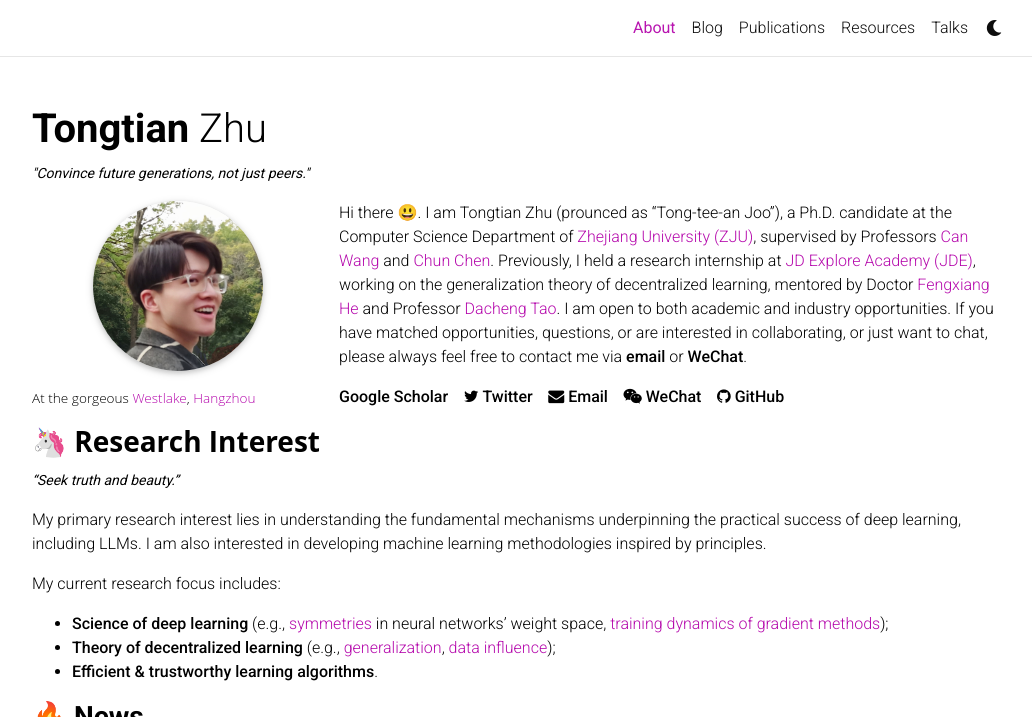
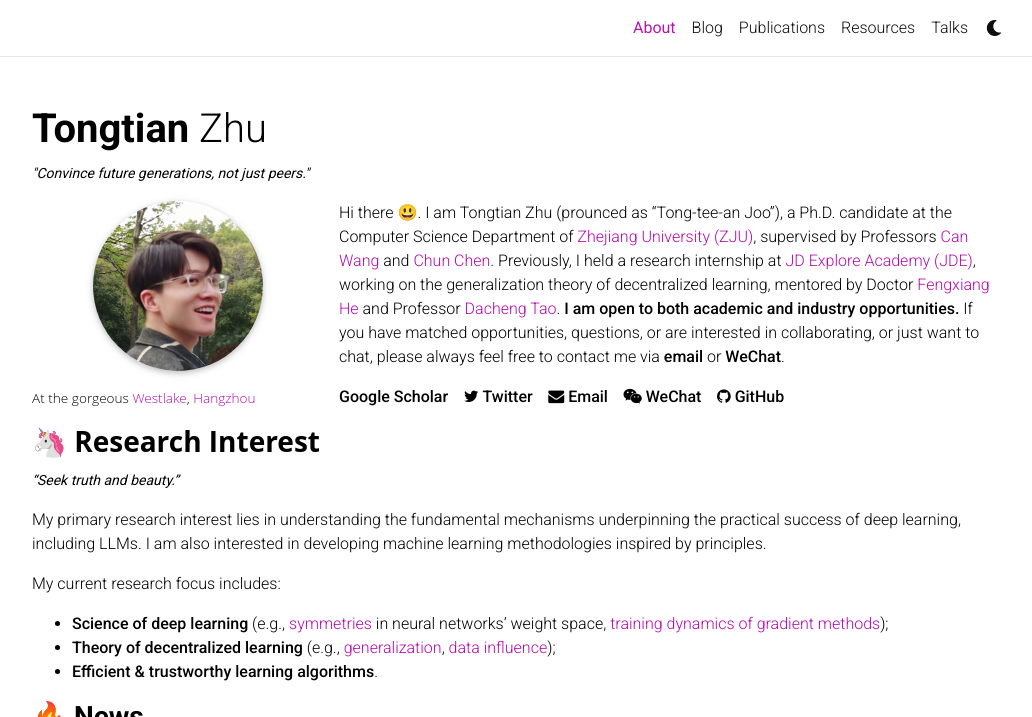
Before and after one commit to Raiden-Zhu/Raiden-Zhu.github.io, a Jekyll site: the page built from _pages/about.md, in a window 1280 px wide and 900 px high, cut to the strip 0-717 px from the top of the window. Shown: the whole strip, without its empty margins (123-1155 px from the left). Built offline with Jekyll 4.4.1, drawn with Linux system fonts in a browser that asks for light colours; full-size pictures stand in for the smaller copies a plugin makes; comment, search, counter and statistics services are not loaded; a style sheet for code colours, icons or effects is not loaded.

```diff
--- a/_pages/about.md
+++ b/_pages/about.md
@@ -22,7 +22,7 @@ social: true  # includes social icons at the bottom of the page
 
 Hi there 😃. I am Tongtian Zhu (prounced as "Tong-tee-an Joo"), a Ph.D. candidate at the Computer Science Department of [Zhejiang University (ZJU)](https://www.zju.edu.cn/english/), supervised by Professors [Can Wang](https://person.zju.edu.cn/en/wangcan) and [Chun Chen](https://person.zju.edu.cn/en/0082004). <!-- I earned my B.S. degree in Mathematical Science from CUMTB, as well as my B.Econ. degree in Economics (double degree) from [<span style="font-weight: bold; color: #B509AC;">Peking University</span>](https://english.pku.edu.cn/) (PKU) in 2021. -->
 Previously, I held a research internship at [JD Explore Academy (JDE)](https://jdcorporateblog.com/jd-unveils-four-new-enterprise-level-products/jd-explore-academy/), working on the generalization theory of decentralized learning,  mentored by Doctor [Fengxiang He](https://fengxianghe.github.io/) and Professor [Dacheng Tao](https://www.sydney.edu.au/engineering/about/our-people/academic-staff/dacheng-tao.html).
-I am open to both academic and industry opportunities. If you have matched opportunities, questions, or are interested in collaborating, or just want to chat, please always feel free to contact me via [**email**](mailto:raiden@zju.edu.cn) or [**WeChat**](https://raw.githubusercontent.com/Raiden-Zhu/Raiden-Zhu.github.io/master/assets/img/WeChat_QR_code.jpg).  <!-- For regular updates and insights, feel free to follow my [**Twitter**](https://twitter.com/Raiden13238619) as well. -->
+**I am open to both academic and industry opportunities.** If you have matched opportunities, questions, or are interested in collaborating, or just want to chat, please always feel free to contact me via [**email**](mailto:raiden@zju.edu.cn) or [**WeChat**](https://raw.githubusercontent.com/Raiden-Zhu/Raiden-Zhu.github.io/master/assets/img/WeChat_QR_code.jpg).  <!-- For regular updates and insights, feel free to follow my [**Twitter**](https://twitter.com/Raiden13238619) as well. -->
 
 <i class="ai ai-google-scholar"></i> [**Google Scholar**](https://scholar.google.com/citations?user=QvBDUsIAAAAJ&hl=en) &nbsp;&nbsp; <!-- <i class="fas fa-book"></i>  [**Semantic Scholar**](https://www.semanticscholar.org/author/Tongtian-Zhu/2173757802) &nbsp;&nbsp;--> <i class="fa fa-twitter"></i> [**Twitter**](https://twitter.com/Raiden13238619/) &nbsp;&nbsp; <i class="fa fa-envelope"></i> [**Email**](mailto:raiden@zju.edu.cn) &nbsp;&nbsp; <i class="fa fa-weixin"></i> [**WeChat**](https://raw.githubusercontent.com/Raiden-Zhu/Raiden-Zhu.github.io/master/assets/img/WeChat_QR_code.jpg) &nbsp;&nbsp;  <i class="fa fa-github"></i> [**GitHub**](https://github.com/Raiden-Zhu)
 
```
